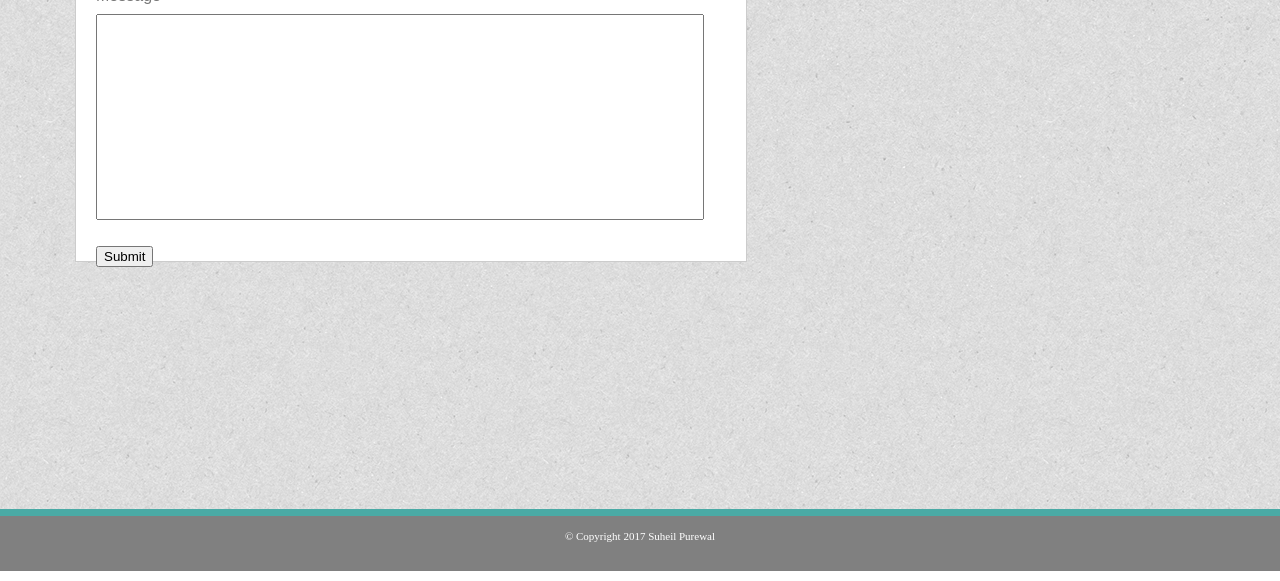
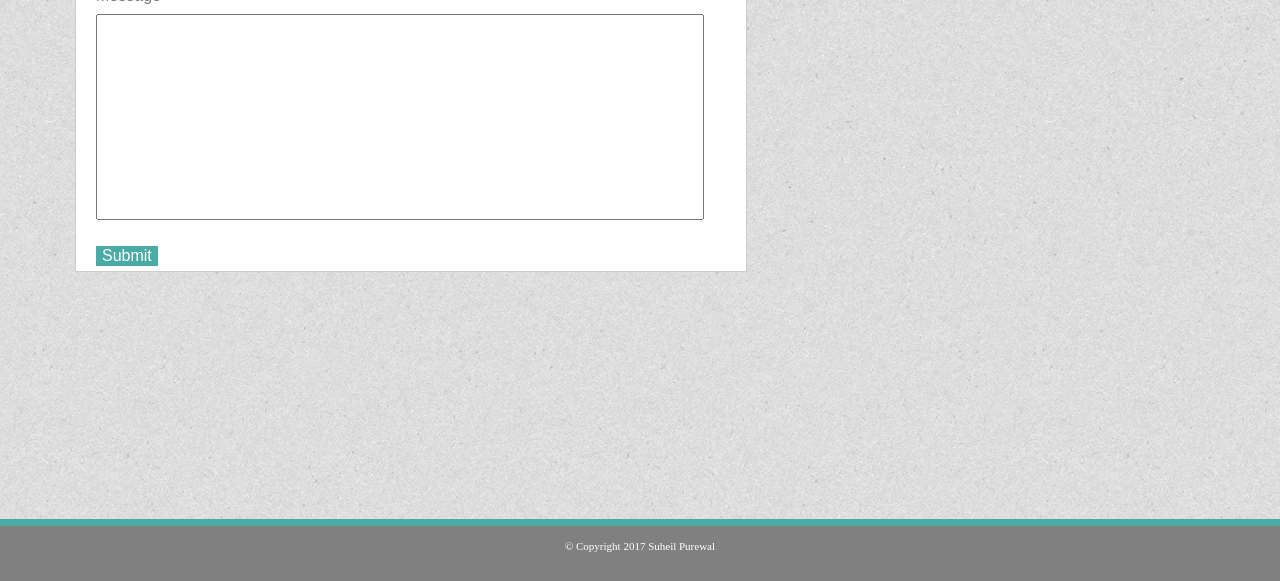
Before and after one commit to suhailpurewal/suhailpurewal.github.io, a plain HTML site: page Basic-Portfolio/contact.html in a window 1280 px wide. Shown: the part 330-911 px from the top of the page. Drawn offline with Linux system fonts and the light colour scheme.

Commit message:
fixed button color

```diff
--- a/Basic-Portfolio/assets/css/style.css
+++ b/Basic-Portfolio/assets/css/style.css
@@ -43,7 +43,7 @@ p {
 	display: block;
 	background-color: white;
 	width: 650px;
-	height: 475px;
+	height: 485px;
 	padding-left: 20px;
 	margin-left: 75px;
 	margin-right:75px;
@@ -209,6 +209,18 @@ footer {
 	margin-bottom: 10px;
 }
 
+#submitbutton {
+
+	background-color: #4aaaa5;
+    border: none;
+    color: white;
+    text-align: center;
+    text-decoration: none;
+    display: inline-block;
+    font-size: 16px;
+    margin-top: 0px;
+}
+
 /*Portfolio Page*/
 #portfolio {
 	display: block;
```
